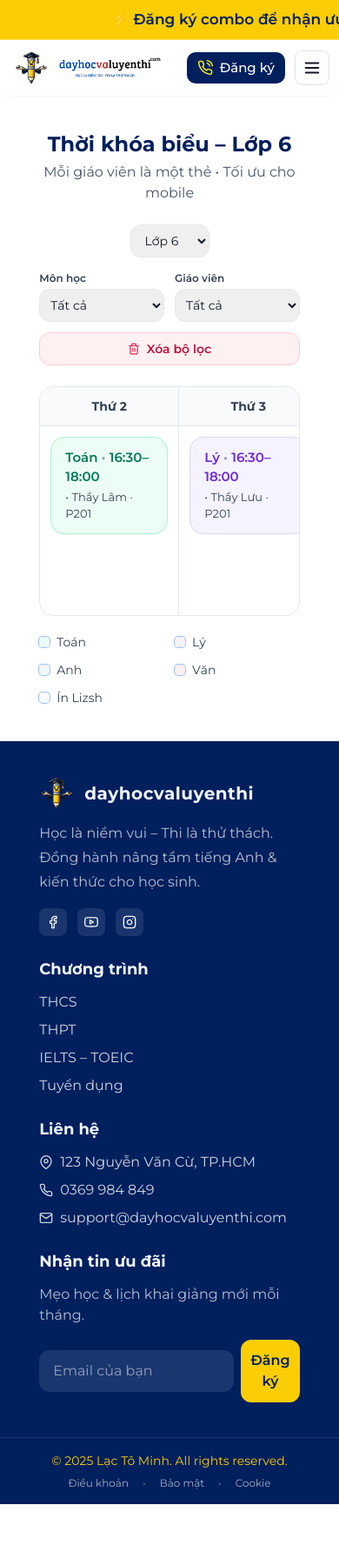
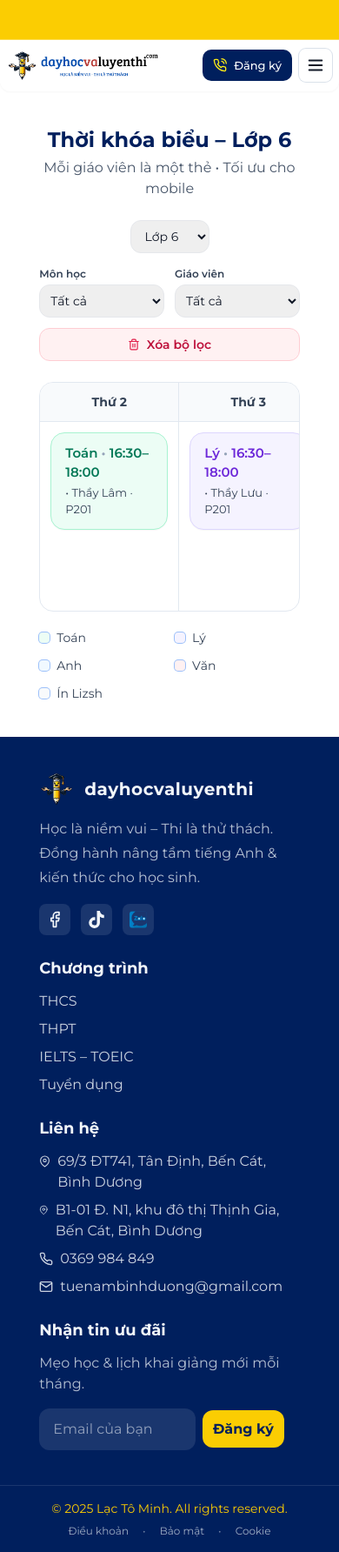
Before and after one commit to LacToMinh/education-center-website, a React (Vite) app: page /schedule in a window 390 px wide. Shown: the whole page at 87% size. Before the commit the page ends 1729 px from the top, so only its background shows below. Built offline with nearby package versions, Linux system fonts and the light colour scheme.

Commit message:
feat and styles: header, branches, course with responsive them

```diff
--- a/src/components/Branches/index.jsx
+++ b/src/components/Branches/index.jsx
@@ -14,7 +14,7 @@ export default function BranchesPro() {
   const branches = [
     {
       name: "Chi nhánh Sở Sao",
-      address: "Sở Sao, Thủ Dầu Một, Bình Dương",
+      address: "69/3 ĐT741, Tân Định, Bến Cát, Bình Dương",
       phone: "0369984849",
       hours: "T2–CN · 08:00–21:00",
       mapUrl:
@@ -95,7 +95,11 @@ export default function BranchesPro() {
                     label="Địa chỉ"
                     value={b.address || "Đang cập nhật"}
                   />
-                  <InfoRow icon={<FiClock />} label="Giờ mở cửa" value={b.hours} />
+                  <InfoRow
+                    icon={<FiClock />}
+                    label="Giờ mở cửa"
+                    value={b.hours}
+                  />
                   <InfoRow
                     icon={<FiPhone />}
                     label="Điện thoại"
@@ -110,30 +114,35 @@ export default function BranchesPro() {
                   />
                 </dl>
 
-                <div className="mt-5 flex flex-wrap gap-3">
+                <div className="mt-5 flex flex-col gap-3">
+                  {/* Hàng 1: Chỉ đường + Xem bản đồ */}
+                  <div className="flex sm:flex-col sm:w-fit gap-3 justify-between sm:justify-normal">
                     {b.mapUrl && (
                       <a
                         href={b.mapUrl}
                         target="_blank"
                         rel="noopener noreferrer"
-                      className="inline-flex items-center gap-2 rounded-xl bg-[#001F5D] text-white px-4 py-2 text-sm font-semibold hover:opacity-95"
+                        className="inline-flex items-center gap-2 rounded-xl bg-[#001F5D] text-white px-[12px] sm:px-4 py-2 text-sm font-semibold hover:opacity-95"
                       >
                         <FiExternalLink />
-                      Chỉ đường
+                        <span className="text-[13px] sm:text[14px]">Chỉ đường</span>
                       </a>
                     )}
                     {b.embed && (
                       <button
                         onClick={() => setOpenMapIdx(idx)}
-                      className="inline-flex items-center gap-2 rounded-xl border border-slate-300 px-4 py-2 text-sm font-semibold text-slate-700 hover:bg-slate-50"
+                        className="inline-flex items-center gap-2 rounded-xl border border-slate-300 px-[12px] sm:px-4 py-2 text-sm font-semibold text-slate-700 hover:bg-slate-50"
                       >
                         <FiMap />
-                      Xem bản đồ
+                        <span className="text-[13px] sm:text[14px]">Xem bản đồ</span>
                       </button>
                     )}
+                  </div>
+
+                  {/* Hàng 2: Gọi ngay */}
                   <a
                     href={`tel:${b.phone}`}
-                    className="inline-flex items-center gap-2 rounded-xl border border-emerald-300 px-4 py-2 text-sm font-semibold text-emerald-700 bg-emerald-50 hover:bg-emerald-100"
+                    className="inline-flex items-center justify-center gap-2 rounded-xl border border-emerald-300 px-4 py-2 text-sm font-semibold text-emerald-700 bg-emerald-50 hover:bg-emerald-100"
                   >
                     <FiPhone />
                     Gọi ngay
@@ -183,16 +192,25 @@ function MapModal({ title, embedUrl, onClose }) {
   }, [onClose]);
 
   return (
-    <div className="fixed inset-0 z-50 flex items-center justify-center" role="dialog" aria-modal="true">
+    <div
+      className="fixed inset-0 z-50 flex items-center justify-center"
+      role="dialog"
+      aria-modal="true"
+    >
       {/* Backdrop */}
-      <div className="absolute inset-0 bg-slate-900/60 backdrop-blur-sm" onClick={onClose} />
+      <div
+        className="absolute inset-0 bg-slate-900/60 backdrop-blur-sm"
+        onClick={onClose}
+      />
       {/* Card */}
       <div
         className="relative z-10 w-[92%] max-w-3xl rounded-2xl bg-white shadow-2xl overflow-hidden"
         onClick={(e) => e.stopPropagation()}
       >
         <div className="flex items-center justify-between px-4 py-3 border-b">
-          <h4 className="text-[15px] font-semibold text-slate-800">Bản đồ – {title}</h4>
+          <h4 className="text-[15px] font-semibold text-slate-800">
+            Bản đồ – {title}
+          </h4>
           <button
             className="p-2 rounded-lg hover:bg-slate-100"
             onClick={onClose}
@@ -226,9 +244,16 @@ function ImageModal({ imageUrl, onClose }) {
   }, [onClose]);
 
   return (
-    <div className="fixed inset-0 z-50 flex items-center justify-center" role="dialog" aria-modal="true">
+    <div
+      className="fixed inset-0 z-50 flex items-center justify-center"
+      role="dialog"
+      aria-modal="true"
+    >
       {/* Backdrop (click to close) */}
-      <div className="absolute inset-0 bg-black/70 backdrop-blur-sm" onClick={onClose} />
+      <div
+        className="absolute inset-0 bg-black/70 backdrop-blur-sm"
+        onClick={onClose}
+      />
       {/* Content */}
       <div
         className="relative z-10 max-w-5xl w-[92%] flex items-center justify-center"
--- a/src/components/CourseItemTHCS/index.jsx
+++ b/src/components/CourseItemTHCS/index.jsx
@@ -190,10 +190,10 @@ export default function CourseItemTHCS() {
           {/* nút Chi tiết – canh giữa, nhỏ hơn trên mobile */}
           <div
             className="hidden lg:flex absolute bottom-[-52px] left-1/2 -translate-x-1/2 z-10 items-center px-1 py-1 sm:px-2 sm:py-2
-                    bg-[#eb7d00] rounded-md shadow-md transition-all duration-500 group-hover:bottom-[10px] sm:group-hover:bottom-[14px]"
+                    bg-[#eb7d00] rounded-md shadow-md transition-all duration-500 group-hover:bottom-[10px] sm:group-hover:bottom-[14px] cursor-pointer"
+            onClick={() => setOpen(true)}
           >
             <button
-              onClick={() => setOpen(true)}
               className="inline-flex items-center justify-center w-[30px] sm:w-[45px]"
               aria-label="Xem chi tiết"
             >
--- a/src/components/Footer/index.jsx
+++ b/src/components/Footer/index.jsx
@@ -1,14 +1,9 @@
 // Footer.jsx
 import React from "react";
 import { Link } from "react-router-dom";
-import {
-  FiFacebook,
-  FiYoutube,
-  FiInstagram,
-  FiPhone,
-  FiMail,
-  FiMapPin,
-} from "react-icons/fi";
+import { FiFacebook, FiPhone, FiMail, FiMapPin } from "react-icons/fi";
+import { FaTiktok } from "react-icons/fa6";
+// import zaloIcon from "/zalo-icon.png";
 import logo from "/logo_but_chi.png"; // bật nếu bạn có logo
 
 const Footer = () => {
@@ -22,7 +17,11 @@ const Footer = () => {
           {/* Brand */}
           <div>
             <div className="flex items-center gap-3">
-              <img src={logo} alt="dayhocvaluyenthi" className="h-10 w-10 object-contain" />
+              <img
+                src={logo}
+                alt="dayhocvaluyenthi"
+                className="h-10 w-10 object-contain"
+              />
               <span className="text-xl font-extrabold tracking-wide">
                 dayhocvaluyenthi
               </span>
@@ -32,26 +31,37 @@ const Footer = () => {
               kiến thức cho học sinh.
             </p>
             <div className="mt-4 flex items-center gap-3">
+              {/* Facebook */}
               <a
                 aria-label="Facebook"
-                href="#"
+                href="https://www.facebook.com/trungtamdayhocvaluyenthi"
+                target="_blank"
+                rel="noopener noreferrer"
                 className="p-2 rounded-lg bg-white/10 hover:bg-white/20 transition"
               >
-                <FiFacebook />
+                <FiFacebook size={20} />
               </a>
+
+              {/* TikTok */}
               <a
-                aria-label="YouTube"
-                href="#"
+                aria-label="TikTok"
+                href="https://www.tiktok.com/@dayhocvaluyenthi"
+                target="_blank"
+                rel="noopener noreferrer"
                 className="p-2 rounded-lg bg-white/10 hover:bg-white/20 transition"
               >
-                <FiYoutube />
+                <FaTiktok size={20} />
               </a>
+
+              {/* Zalo */}
               <a
-                aria-label="Instagram"
-                href="#"
+                aria-label="Zalo"
+                href="https://zalo.me/0369984849"
+                target="_blank"
+                rel="noopener noreferrer"
                 className="p-2 rounded-lg bg-white/10 hover:bg-white/20 transition"
               >
-                <FiInstagram />
+                <img src="/zalo_icon.png" alt="Zalo" className="w-5 h-5" />
               </a>
             </div>
           </div>
@@ -87,15 +97,36 @@ const Footer = () => {
           <div className="">
             <h4 className="text-lg font-bold">Liên hệ</h4>
             <ul className="mt-3 space-y-2 text-slate-200/90">
-              <li className="flex items-start gap-2">
-                <FiMapPin className="mt-1" /> 123 Nguyễn Văn Cừ, TP.HCM
-              </li>
-              <li className="flex items-start gap-2">
+              <a
+                href="https://www.google.com/maps/place/TU%E1%BB%86+NAM+GROUP+BUILDING/@11.035036,106.640151,15z/data=!4m6!3m5!1s0x3174d100552d68ed:0x982e0b653a3025c0!8m2!3d11.035036!4d106.640151!16s%2Fg%2F11v_9wgd9v?hl=vi"
+                target="_blank"
+                className="flex items-start gap-2 hover:text-[#FBCD02]"
+              >
+                <FiMapPin className="mt-1" /> 69/3 ĐT741, Tân Định, Bến Cát,
+                Bình Dương
+              </a>
+              <a
+                href="https://www.google.com/maps/place/Trung+t%C3%A2m+d%E1%BA%A1y+h%E1%BB%8Dc+v%C3%A0+luy%E1%BB%87n+thi+TNedu/@11.0699205,106.6234703,17z/data=!4m16!1m9!3m8!1s0x3174cd7497ee1151:0x8d2ba4900f2340ea!2zVHJ1bmcgdMOibSBk4bqheSBo4buNYyB2w6AgbHV54buHbiB0aGkgVE5lZHU!8m2!3d11.0699152!4d106.6260452!9m1!1b1!16s%2Fg%2F11rj_896b5!3m5!1s0x3174cd7497ee1151:0x8d2ba4900f2340ea!8m2!3d11.0699152!4d106.6260452!16s%2Fg%2F11rj_896b5?authuser=2&entry=ttu"
+                target="_blank"
+                className="flex items-start gap-2 hover:text-[#FBCD02]"
+              >
+                <FiMapPin className="mt-1" /> B1-01 Đ. N1, khu đô thị Thịnh Gia,
+                Bến Cát, Bình Dương
+              </a>
+              <a
+                href="https://zalo.me/0369984849"
+                target="_blank"
+                className="flex items-start gap-2 hover:text-[#FBCD02]"
+              >
                 <FiPhone className="mt-1" /> 0369 984 849
-              </li>
-              <li className="flex items-start gap-2">
-                <FiMail className="mt-1" /> support@dayhocvaluyenthi.com
-              </li>
+              </a>
+              <a
+                href="https://mail.google.com/mail/?view=cm&fs=1&to=tuenambinhduong@gmail.com"
+                target="_blank"
+                className="flex items-start gap-2 hover:text-[#FBCD02]"
+              >
+                <FiMail className="mt-1" /> tuenambinhduong@gmail.com
+              </a>
             </ul>
           </div>
 
@@ -106,21 +137,32 @@ const Footer = () => {
               Mẹo học & lịch khai giảng mới mỗi tháng.
             </p>
             <form
-              onSubmit={(e) => {
-                e.preventDefault();
-                alert("Đã đăng ký nhận tin!");
-              }}
+              onSubmit={(e) => e.preventDefault()}
               className="mt-4 flex items-center gap-2"
             >
               <input
-                type="email"
-                required
+                id="email"
+                // type="email"
                 placeholder="Email của bạn"
-                className="flex-1 rounded-xl bg-white/10 placeholder:text-slate-200/60 text-white px-4 py-3 outline-none focus:ring-2 focus:ring-[#FBCD02]"
+                className="w-[60%] rounded-xl bg-white/10 placeholder:text-slate-200/60 text-white px-4 py-3 outline-none focus:ring-2 focus:ring-[#FBCD02]"
               />
-              <button className="rounded-xl bg-[#FBCD02] text-[#001F5D] font-semibold px-2 py-3 hover:brightness-95 transition">
-                Đăng ký
-              </button>
+              <a
+                href="https://zalo.me/0369984849"
+                target="_blank"
+                rel="noopener noreferrer"
+                onClick={(e) => {
+                  const email = document.getElementById("email")?.value || "";
+                  // chèn nội dung soạn sẵn
+                  const url = `https://zalo.me/0369984849?message=${encodeURIComponent(
+                    `Đăng ký nhận tin: ${email}`
+                  )}`;
+                  e.currentTarget.href = url;
+                }}
+              >
+                <span className="rounded-xl bg-[#FBCD02] text-[#001F5D] font-semibold px-3 py-3 hover:brightness-95 transition">
+                  <span className="font-bold">Đăng ký</span>
+                </span>
+              </a>
             </form>
           </div>
         </div>
@@ -128,9 +170,13 @@ const Footer = () => {
 
       {/* Bottom strip */}
       <div className="container mx-auto px-4 py-4 flex flex-col sm:flex-row items-center justify-between gap-2">
-        <p className="text-sm text-[#FBCD02]">
+        <a
+          href="https://www.facebook.com/minh.lac.9406/"
+          target="_blank"
+          className="text-sm text-[#FBCD02] hover:text-white"
+        >
           © {year} Lạc Tô Minh. All rights reserved.
-        </p>
+        </a>
         <div className="text-xs flex items-center gap-4 text-slate-200/70">
           <Link to="#" className="hover:text-white">
             Điều khoản
--- a/src/components/Header/index.jsx
+++ b/src/components/Header/index.jsx
@@ -63,7 +63,7 @@ const Header = () => {
       {/* Top strip */}
       <div className="top-strip w-full bg-[#FBCD02] py-[10px] overflow-hidden">
         <div
-          className="inline-block w-max animate-[marquee_12s_linear_infinite]
+          className="inline-block w-max animate-[marquee_16s_linear_infinite]
                       sm:animate-[marquee_16s_linear_infinite]
                       md:animate-[marquee_14s_linear_infinite]
                       lg:animate-[marquee_18s_linear_infinite]
@@ -79,7 +79,7 @@ const Header = () => {
       {/* Nav bar */}
       <div className="sticky top-0 z-40">
         <div
-          className={`md:container lg:container w-full mx-auto flex items-center justify-between px-3 lg:px-0 rounded-b-xl transition-[box-shadow,background] duration-300
+          className={`md:container lg:container w-full mx-auto flex items-center justify-between px-2 md:px-3 lg:px-0 rounded-b-xl transition-[box-shadow,background] duration-300
           ${glass.shadow ? "shadow-md" : "shadow-sm"} ring-1 ring-white/30`}
           style={{
             backgroundColor: `rgba(255,255,255, ${glass.alpha})`,
@@ -88,18 +88,18 @@ const Header = () => {
           }}
         >
           {/* Left: Logo */}
-          <div className="w-auto py-3 pl-1">
+          <div className="w-auto py-3 pl-0 sm:pl-1 md:pl-1 lg:pl-1">
             <Link to={"/"} aria-label="Trang chủ">
-              <div className="flex items-center gap-3">
+              <div className="flex items-center gap-1 sm:gap-2 md:gap-3 lg:gap-3">
                 <img
                   src={logo}
-                  className="w-[40px] h-[40px] object-contain"
+                  className="w-[35px] h-[35px] sm:w-[40px] sm:h-[40px] md:w-[40px] md:h-[40px] lg:w-[40px] lg:h-[40px] object-contain"
                   alt="Logo"
                 />
                 <img
                   src={text_dayhocvaluyenthi}
                   alt="dayhocvaluyenthi.com"
-                  className="w-[clamp(95px,30vw,200px)]"
+                  className="w-[clamp(135px,30vw,200px)]"
                 />
               </div>
             </Link>
@@ -176,7 +176,7 @@ const Header = () => {
           </div>
 
           {/* Right: Mobile/Tablet controls (<lg) */}
-          <div className="flex items-center gap-3 lg:hidden">
+          <div className="flex items-center gap-2 md:gap-3 lg:gap-3 lg:hidden">
             <Link
               to="https://zalo.me/0369984849"
               target="_blank"
@@ -188,8 +188,8 @@ const Header = () => {
                     bg-[#001F5D] rounded-[10px] leading-none whitespace-nowrap
                     transition-transform group-hover:scale-[1.02]"
               >
-                <FiPhoneCall className="text-[#fcec16] text-[18px]" />
-                <span className="text-[15px] text-white font-medium">
+                <FiPhoneCall className="text-[#fcec16] text-[16px] md:text-[18px] lg:text-[18px]" />
+                <span className="text-[13px] md:text-[15px] lg:text-[15px] text-white font-medium">
                   Đăng ký
                 </span>
               </div>
@@ -224,8 +224,8 @@ const Header = () => {
           )}px)`,
         }}
       >
-        <div className="container px-4 py-3">
-          <ul className="flex flex-col gap-2">
+        <div className="px-4 py-3">
+          <ul className="container flex flex-col gap-2">
             {menu.map((item) => (
               <li key={`m-${item.id || item.path}`}>
                 {item.path ? (
@@ -248,21 +248,21 @@ const Header = () => {
           </ul>
 
           {/* Actions gom vào cuối menu */}
-          <div className="mt-3 grid grid-cols-3 gap-2">
-            <button className="flex items-center justify-center gap-2 rounded-xl px-3 py-2 ring-1 ring-slate-300 text-slate-800">
-              <IoSearch className="text-[20px]" />{" "}
-              <span className="text-sm">Tìm kiếm</span>
+          <div className="!w-full mt-3 grid grid-cols-3 gap-3">
+            <button className="flex items-center justify-center gap-1 rounded-xl px-2 py-2 ring-1 ring-slate-300 text-slate-800">
+              <IoSearch className="text-[18px]" />{" "}
+              <span className="text-[12px] font-semibold">Tìm kiếm</span>
             </button>
             <Link to="/branches" className="contents">
-              <button className="flex items-center justify-center gap-2 rounded-xl px-3 py-2 ring-1 ring-slate-300 text-slate-800 w-full">
-                <GrMapLocation className="text-[20px]" />{" "}
-                <span className="text-sm">Chi nhánh</span>
+              <button className="flex items-center justify-center gap-1 rounded-xl px-2 py-2 ring-1 ring-slate-300 text-slate-800 w-full">
+                <GrMapLocation className="text-[18px]" />{" "}
+                <span className="text-[12px] font-semibold">Chi nhánh</span>
               </button>
             </Link>
             <Link to="/store" className="contents">
-              <button className="flex items-center justify-center gap-2 rounded-xl px-3 py-2 ring-1 ring-slate-300 text-slate-800 w-full">
-                <IoCartOutline className="text-[20px]" />{" "}
-                <span className="text-sm">Giỏ hàng</span>
+              <button className="flex items-center justify-center gap-1 rounded-xl px-2 py-2 ring-1 ring-slate-300 text-slate-800 w-full">
+                <IoCartOutline className="text-[18px]" />{" "}
+                <span className="text-[12px] font-semibold">Cửa hàng</span>
               </button>
             </Link>
           </div>
--- a/src/components/IeltsToeic/index.jsx
+++ b/src/components/IeltsToeic/index.jsx
@@ -84,7 +84,7 @@ export default function IeltsToeic({
       variants={variants}
       initial="hidden"
       whileInView="show"
-      viewport={{ once: true, amount: 0.4 }}
+      viewport={{ once: true, amount: 0.3 }}
       className="relative group h-[400px] sm:h-[500px] lg:h-[600px] overflow-hidden will-change-transform rounded-2xl"
       onMouseLeave={() => setOpenIdx(null)}
     >
@@ -208,7 +208,7 @@ export default function IeltsToeic({
           variants={centerBlock}
           initial="hidden"
           whileInView="show"
-          viewport={{ once: true, amount: 0.7 }}
+          viewport={{ once: true, amount: 0.5 }}
           className="flex flex-col items-center justify-center text-center bg-white px-4 py-6"
         >
           <motion.img
--- a/src/components/UseInView/index.jsx
+++ b/src/components/UseInView/index.jsx
@@ -50,14 +50,14 @@ export default function StatsStrip() {
   const items = [
     {
       title: "KHÓA HỌC",
-      desc: "Hơn 120 khóa học đa dạng, phù hợp với mọi trình độ và nhu cầu học tập.",
+      desc: "Hơn 120 khóa học đa dạng, phù hợp với mọi trình độ, nhu cầu học tập.",
       end: 120,
       suffix: "+",
       icon: <FcAbout />,
     },
     {
       title: "TÀI LIỆU",
-      desc: "Hơn 5.000 tài liệu chất lượng, bám sát chương trình, luôn được cập nhật.",
+      desc: "Hơn 5.000 tài liệu chất lượng, bám sát chương trình, cập nhật liên tục",
       end: 5000,
       suffix: "+",
       icon: "📚",
```
Also changed, not shown: src/App.css (+15 -5 lines), src/components/CourseItemTHPT/index.jsx (+7 -9 lines), src/components/FeatureStrip/index.jsx (+7 -7 lines), public/zalo_icon.png (added). Lines whose indentation alone changed are shown as unchanged.
